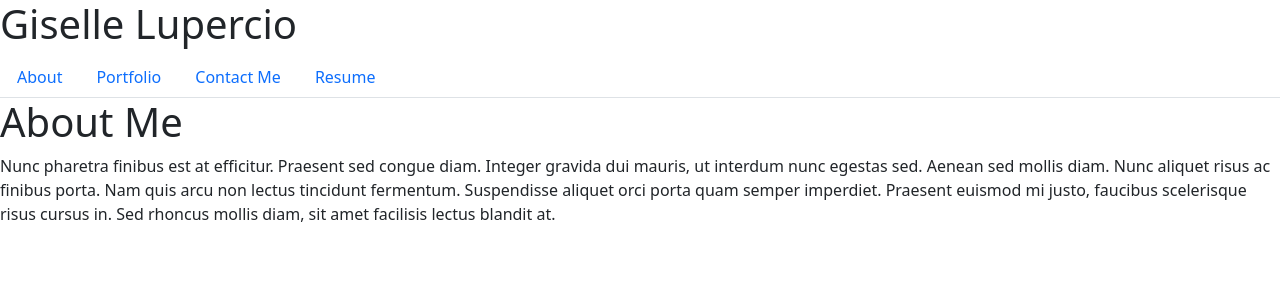
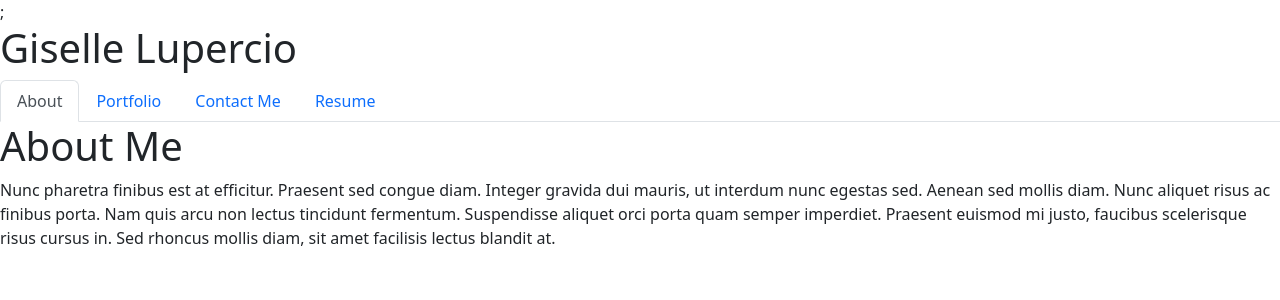
Before and after one commit to perfectblue0/c-20-React-Portfolio, a React (Create React App) app: page / in a window 1280 px wide. Shown: the top 300 px of the page. Built offline with nearby package versions, Linux system fonts and the light colour scheme.

Commit message:
fixed bug in PortfolioContainer, Header tag

```diff
--- a/src/components/PortfolioContainer.js
+++ b/src/components/PortfolioContainer.js
@@ -30,10 +30,10 @@ export default function PortfolioContainer() {
       <Helmet>
         <title>Giselle Lupercio's PortFolio | {currentPage}</title>
       </Helmet>
-      <Header>
-       {/* We are passing the currentPage from state and the function to update it */}
+      ;
+      <Header
         currentPage={currentPage} handlePageChange={handlePageChange}
-      </Header>
+      ></Header>
       <main>{/* Here we are calling the renderPage method which will return a component  */}
         {renderPage()}</main>
 
```
